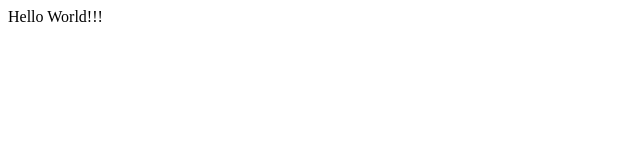
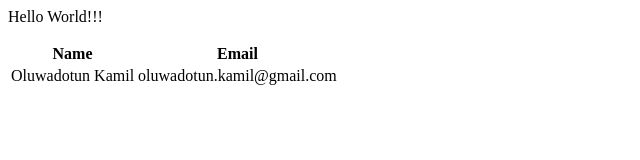
Before and after one commit to dayo4blues/MyGitProject, a plain HTML site: page index.html in a window 1280 px wide. Shown: the whole page, without its empty margins (0-640 px from the left). Drawn offline with Linux system fonts and the light colour scheme.

Commit message:
added a table

```diff
--- a/index.html
+++ b/index.html
@@ -4,5 +4,20 @@
     </head>
     <body>
         <p>Hello World!!!</p>
+        <div>
+            <table>
+                <thead>
+                    <th>Name</th>
+                    <th>Email</th>
+                </thead>
+                <tbody>
+                    <tr>
+                        <td>Oluwadotun Kamil</td>
+                        <td>oluwadotun.kamil@gmail.com</td>
+                    </tr>
+
+                </tbody>
+            </table>
+        </div>
     </body>
 </html>
```
